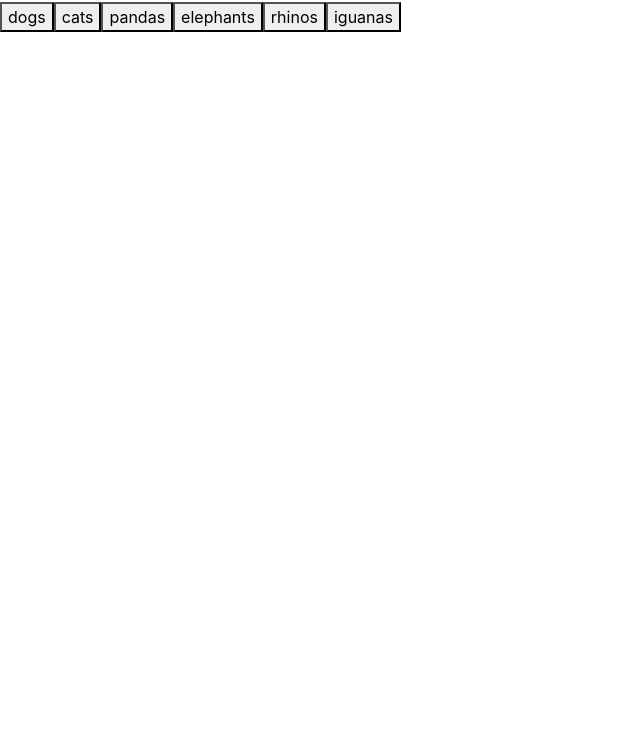
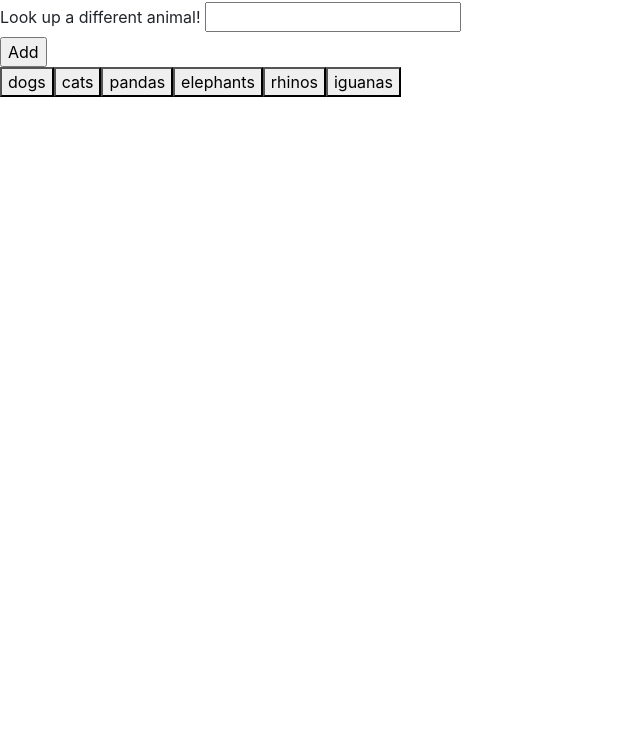
Before and after one commit to margosij/Ajax-HW, a plain HTML site: page index.html in a window 1280 px wide. Shown: the part 54-800 px from the top of the page, without its empty margins (0-640 px from the left). Drawn offline with nearby package versions, Linux system fonts and the light colour scheme.

Commit message:
added a button so you can add additional buttons

```diff
--- a/index.html
+++ b/index.html
@@ -11,6 +11,12 @@
 
 <body>
     <div id="Gifs"></div>
+    <form id="animal-addition">
+            <label for="animal-addition">Look up a different animal!</label>
+            <input type="text" id="animal-addition"><br>
+
+    <input id="animal-addition" type="submit" value="Add">
+    </form>
 
     <script>
         // $.ajax({
```
